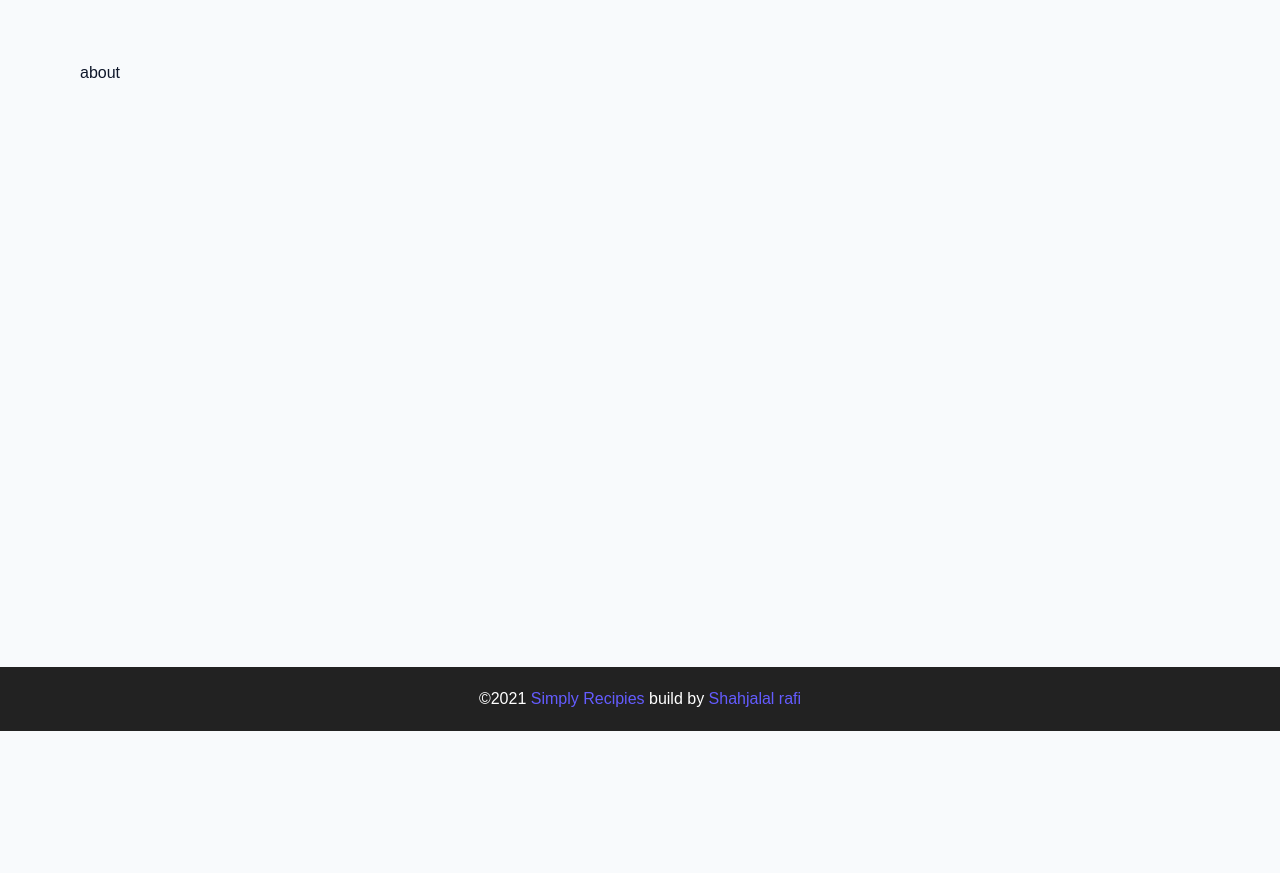
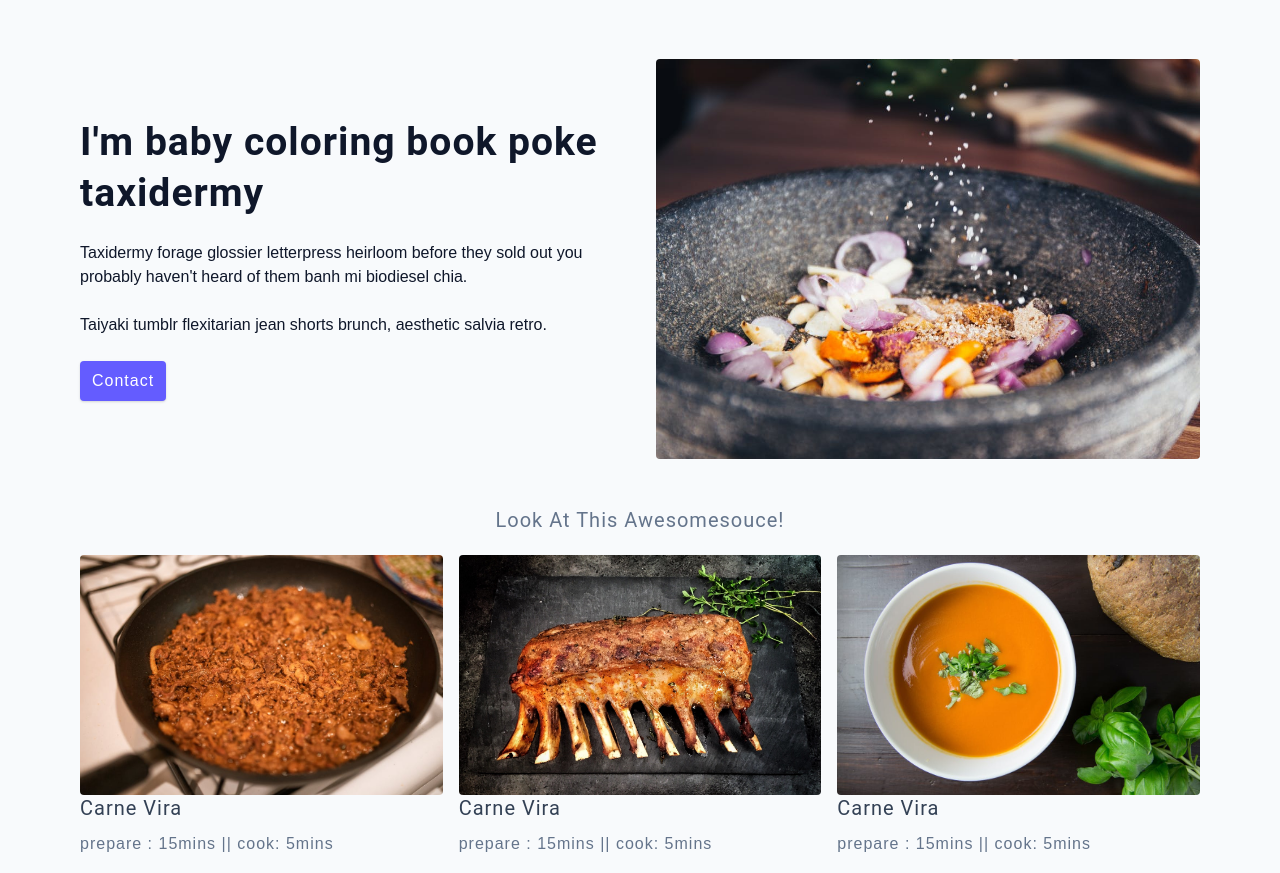
Before and after one commit to Shahjalalrafi/simply-recipies, a plain HTML site: page about.html in a window 1280 px wide. Shown: the part 69-942 px from the top of the page. Before the commit the page ends 800 px from the top, so only its background shows below. Drawn offline with Linux system fonts and the light colour scheme.

Commit message:
upload about page

```diff
--- a/about.html
+++ b/about.html
@@ -46,13 +46,63 @@
 
   <!-- main start -->
   <main class="page">
-    about
+    <section class="about-page">
+      <article>
+        <h2>I'm baby coloring book poke taxidermy</h2>
+        <p>Taxidermy forage glossier letterpress heirloom before they sold out you probably haven't heard of them banh
+          mi biodiesel chia.</p>
+        <p>Taiyaki tumblr flexitarian jean shorts brunch, aesthetic salvia retro.</p>
+        <a href="contact.html" class="btn">Contact</a>
+      </article>
+      <img src="assets/about.jpeg" alt="food" class="img about-img">
+    </section>
+
+    <!-- Featured recipies -->
+    <div class="featured-recipies">
+      <h5 class="featured-title">Look At This Awesomesouce!</h5>
+      <!-- Recipies container -->
+      <div class="recipies-lists">
+        <!-- Single recipies -->
+        <a href="single-recipe.html" class="recipe">
+          <img src="assets/recipes/recipe-1.jpeg" alt="food" class="img recipe-img" />
+          <h5>carne vira</h5>
+          <p>prepare : 15mins || cook: 5mins</p>
+        </a>
+        <!-- Single recipies -->
+        <!-- Single recipies -->
+        <a href="single-recipe.html" class="recipe">
+          <img src="assets/recipes/recipe-2.jpeg" alt="food" class="img recipe-img" />
+          <h5>carne vira</h5>
+          <p>prepare : 15mins || cook: 5mins</p>
+        </a>
+        <!-- Single recipies -->
+        <!-- Single recipies -->
+        <a href="single-recipe.html" class="recipe">
+          <img src="assets/recipes/recipe-3.jpeg" alt="food" class="img recipe-img" />
+          <h5>carne vira</h5>
+          <p>prepare : 15mins || cook: 5mins</p>
+        </a>
+        <!-- Single recipies -->
+        <!-- Single recipies -->
+        <a href="single-recipe.html" class="recipe">
+          <img src="assets/recipes/recipe-4.jpeg" alt="food" class="img recipe-img" />
+          <h5>carne vira</h5>
+          <p>prepare : 15mins || cook: 5mins</p>
+        </a>
+        <!-- Single recipies -->
+      </div>
+      <!-- Recipies container end -->
+    </div>
+    <!-- Recipies lists end -->
+    </div>
+    <!-- Featured recipies end -->
   </main>
   <!-- main end here -->
 
   <!-- Footer -->
   <footer class="page-footer">
-    <p>&copy;<span id="date"></span><span class="footer-logo"> Simply Recipies</span> build by <a href="https://www.linkedin.com/in/shahjalal-rafi-bb710a1b4/"> Shahjalal rafi</a></p>
+    <p>&copy;<span id="date"></span><span class="footer-logo"> Simply Recipies</span> build by <a
+        href="https://www.linkedin.com/in/shahjalal-rafi-bb710a1b4/"> Shahjalal rafi</a></p>
   </footer>
 
   <!-- script -->
--- a/css/main.css
+++ b/css/main.css
@@ -461,6 +461,71 @@ nav {
   }
 }
 
+/*
+  ==========
+  about
+  ==========
+*/
+.featured-title {
+  text-align: center;
+  color: var(--grey-500);
+}
+
+.about-page {
+  display: grid;
+  gap: 2rem;
+  padding-bottom: 3rem;
+}
+
+.about-page h2 {
+  text-transform: none;
+  font-weight: bold;
+}
+
+.about-page img {
+  height: 300px;
+  border-radius: var(--borderRadius);
+}
+
+.about-page p {
+  line-height: 1.5rem;
+}
+
+@media screen and (min-width: 992px) {
+  .about-page {
+    grid-template-columns: 1fr 1fr;
+    grid-template-rows: 400px;
+    align-items: center;
+  }
+  .about-page img {
+    height: 100%;
+  }
+}
+
+/*
+  ==========
+  Footer
+  ==========
+*/
+.contact-container {
+  display: grid;
+  gap: 3rem;
+  padding-bottom: 3rem;
+}
+
+.contact-form {
+  width: 100%;
+  margin: 0;
+}
+
+@media screen and (min-width: 992px) {
+  .contact-container {
+    grid-template-columns: 1fr 450px;
+    align-items: center;
+  }
+}
+
+
 
 /*
   ==========
```
Also changed, not shown: contact.html (+72 -2 lines).
